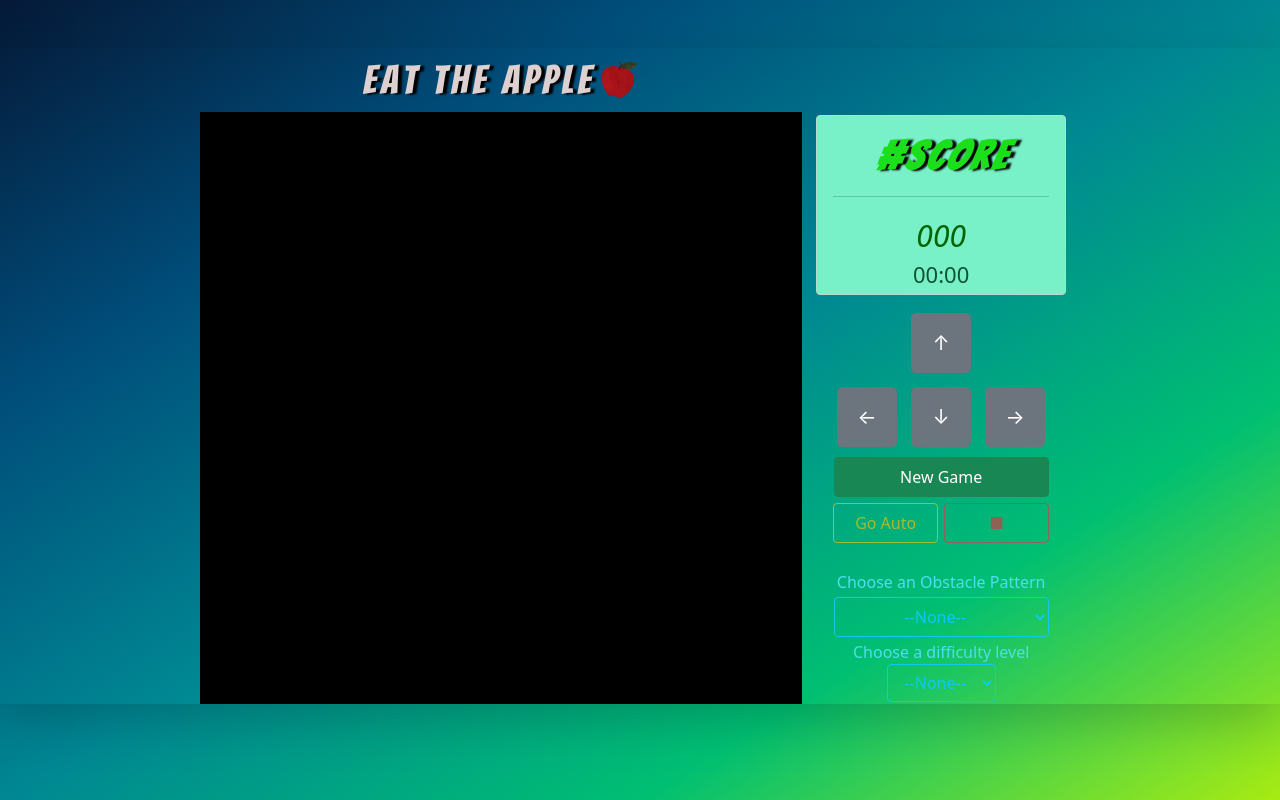
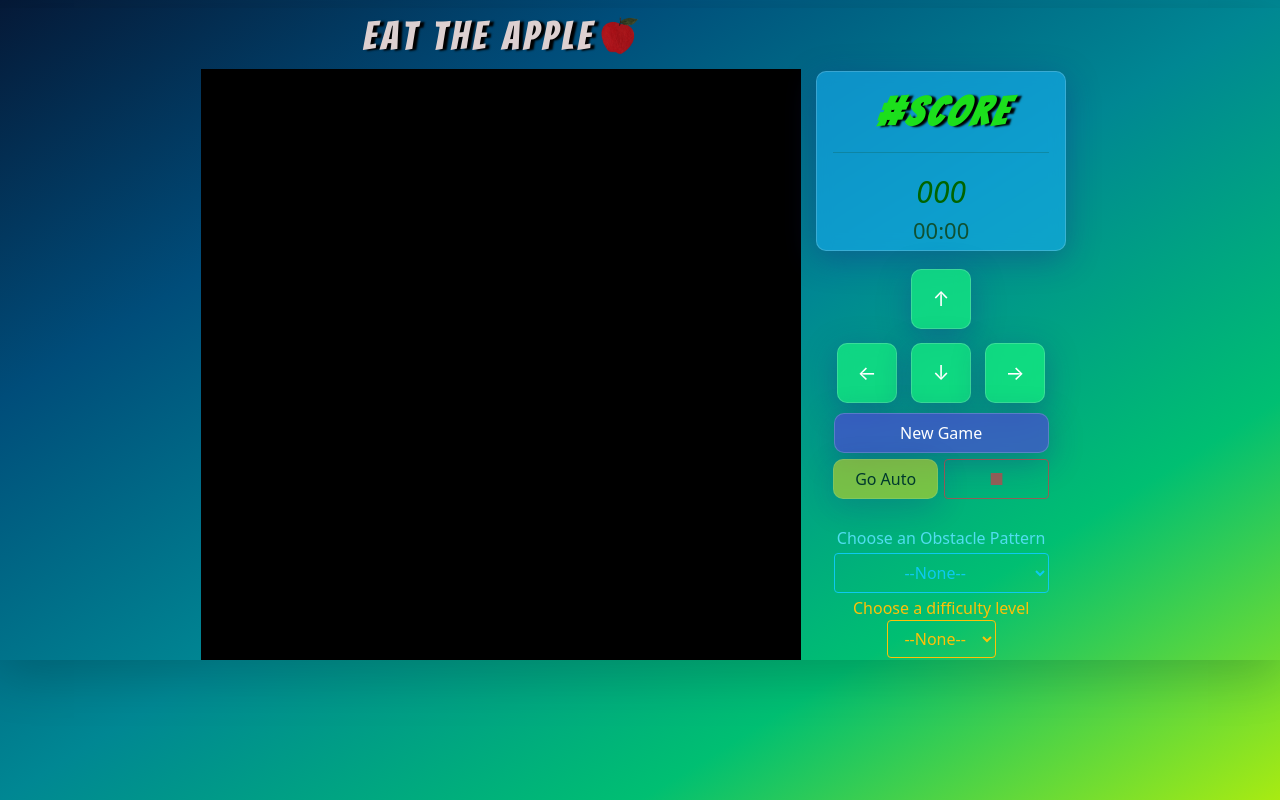
Before and after one commit to aromalsanthosh/Eat-The-Apple, a React (Create React App) app: page / in a window 1280 px wide. Built offline with nearby package versions, Linux system fonts and the light colour scheme.

Commit message:
Added Glasmorphism styles🍎

```diff
--- a/src/App.js
+++ b/src/App.js
@@ -17,11 +17,11 @@ import Obstacle from './SelectObstacle'
 function App() {
 
   return (
-    <div  className="pt-5 "id="app">
+    <div  className="pt-2 "id="app">
     <div className="h-75 contents mt-0 shadow-lg pb-">
     <table id='container'>
         <tr>
-          <h1 className="mt-2">Eat The Apple<span><img alt="apple" id="logo" src={logo} /></span></h1>
+          <h1 className="mt-1">Eat The Apple<span><img alt="apple" id="logo" src={logo} /></span></h1>
         </tr>
         <tr>
           <td id="col1">
--- a/src/Auto.js
+++ b/src/Auto.js
@@ -4,7 +4,7 @@ import {move} from './NavigationButtons'
 function Auto(){
      return(
          <span>
-             <button type="button" class="btn btn-outline-warning"  id="btn_Auto" onClick={()=> AutoManuel()} >Go Auto</button>
+             <button type="button" class="btn btn-warning"  id="btn_Auto" onClick={()=> AutoManuel()} >Go Auto</button>
          </span>
 
      );
--- a/src/GameMode.js
+++ b/src/GameMode.js
@@ -1,6 +1,7 @@
 
 import {GoAuto} from './Auto';
 import {move} from './NavigationButtons'
+import './index.css'
 
 var var_AppleColor;
 var previous_time_difference=0;
@@ -9,7 +10,7 @@ var time_difference;
 function BtnGameCtrl(){
      return(
          <div>
-             <button type="button" class="btn btn-success" id="btn_game" onClick={()=> Game()}>New Game</button>
+             <button type="button" class="new-game-button btn btn-dark" id="btn_game" onClick={()=> Game()}>New Game</button>
          </div>
 
      );
--- a/src/NavigationButtons.js
+++ b/src/NavigationButtons.js
@@ -1,4 +1,4 @@
-
+import './index.css'
 import {GenerateApple} from './GameMode'
 import  {EndGame} from './EndGame'
 
@@ -7,11 +7,11 @@ let move_complete_flag='completed';
 function NavButtons(){
     return(
         <div className='NavContainer'>
-            <button onClick={()=>move("up","manuel")} className="btn btn-secondary btn-lg">↑</button>
+            <button onClick={()=>move("up","manuel")} className="arrow-buttons btn btn-secondary btn-lg">↑</button>
             <br></br>
-            <button  onClick={()=>move("left","manuel")} className="btn btn-secondary btn-lg">←</button>
-            <button  onClick={()=>move("down","manuel")} className="btn btn-secondary btn-lg">↓</button>
-            <button  onClick={()=>move("right","manuel")} className="btn btn-secondary btn-lg">→</button>
+            <button  onClick={()=>move("left","manuel")} className="arrow-buttons btn btn-secondary btn-lg">←</button>
+            <button  onClick={()=>move("down","manuel")} className="arrow-buttons btn btn-secondary btn-lg">↓</button>
+            <button  onClick={()=>move("right","manuel")} className="arrow-buttons btn btn-secondary btn-lg">→</button>
 
         </div>
 
--- a/src/SelectObstacle.js
+++ b/src/SelectObstacle.js
@@ -1,4 +1,4 @@
-
+import './index.css'
 const obstacle_pattern1=["id10_09","id10_10","id10_11","id10_12","id11_09","id11_10","id11_11","id11_12","id01_01","id01_02","id01_03","id02_01","id03_01","id18_01","id19_01","id20_01","id20_02","id20_03","id20_18","id20_19","id20_20","id19_20","id18_20","id03_20","id02_20","id01_20","id01_18","id01_19"];
 const obstacle_pattern2=["id10_10","id10_11","id11_10","id11_11","id01_10","id01_11","id01_04","id01_05","id01_16","id01_17","id20_10","id20_11","id20_04","id20_05","id20_16","id20_17","id04_01","id05_01","id10_01","id11_01","id16_01","id17_01","id04_20","id05_20","id10_20","id11_20","id16_20","id17_20"];
 const obstacle_pattern3=["id10_10","id10_11","id11_10","id11_11","id10_03","id10_04","id10_05","id10_06","id10_07","id11_03","id11_04","id11_05","id11_06","id11_07","id10_14","id10_15","id10_16","id10_17","id10_18","id11_14","id11_15","id11_16","id11_17","id11_18","id03_10","id04_10","id05_10","id06_10","id07_10","id03_11","id04_11","id05_11","id06_11","id07_11","id14_10","id15_10","id16_10","id17_10","id18_10","id14_11","id15_11","id16_11","id17_11","id18_11","id03_03","id03_04","id04_03","id04_04","id03_17","id03_18","id04_17","id04_18","id17_03","id17_04","id18_03","id18_04","id17_17","id17_18","id18_17","id18_18"];
@@ -23,8 +23,8 @@ function Obstacle(){
                 <option className="btn-outline-secondary" value="Pattern4">Pattern 4</option>
                 <option className="btn-outline-secondary" value="Pattern5">Pattern 5</option>
             </select>
-            <label for="difficulty" className="Obstacle_lbl">Choose a difficulty level</label>
-            <select id="selectedDifficulty" className="btn btn-outline-info btn-rounded waves-effect" onChange={()=>changeDifficulty(document.getElementById("selectedDifficulty").value)}>
+            <label for="difficulty" className="Obstacle_lbl text-warning">Choose a difficulty level</label>
+            <select id="selectedDifficulty" className="btn btn-outline-warning btn-rounded waves-effect" onChange={()=>changeDifficulty(document.getElementById("selectedDifficulty").value)}>
                 <option className="btn btn-outline-secondary btn-rounded waves-effect" value="None">--None--</option>
                 <option className="btn-outline-secondary" value="Easy">Easy</option>
                 <option className="btn-outline-secondary" value="Medium">Medium</option>
--- a/src/index.css
+++ b/src/index.css
@@ -19,7 +19,7 @@ h1{
   width: 30px;
   border:3px solid rgb(0, 0, 0);
   /*border-radius: 50%;*/
-  background-color: rgb(0, 0, 0);
+  background-color: rgb(0, 0, 0) !important;
   margin-bottom:-6.5px;
   /*margin-top:-4px;*/
 }
@@ -40,7 +40,7 @@ h1{
   height: 30px;
   width: 30px;
   border:3px solid rgb(255, 255, 255);
-  background-color: rgb(14, 93, 20);
+  background-color: rgb(14, 93, 20) ;
   margin-bottom:-6.5px;
   /*margin-top:-4px;*/
   border-radius: 50%;
@@ -84,8 +84,8 @@ h1{
   width: 564px;
   max-height: 590px;
   text-align: center;
+  /* background-color: rgb(0, 0, 0); */
 
-  background-color: rgb(0, 0, 0);
 
 }
 #col2{
@@ -117,8 +117,30 @@ h1{
   height: 40px;
   margin: 3px;
   font-size: auto;
+  background: rgba( 230, 219, 19, 0.8 ) !important;
+  box-shadow: 0 8px 32px 0 rgba( 31, 38, 135, 0.37 ) !important;
+  backdrop-filter: blur( 4px ) !important;
+  -webkit-backdrop-filter: blur( 4px ) !important;
+  border-radius: 10px !important;
+  border: 1px solid rgba( 255, 255, 255, 0.18 ) !important;
 
 }
+
+#btn_Auto:hover{
+  width: 105px;
+  height: 40px;
+  margin: 3px;
+  font-size: auto;
+  background: rgba(255, 242, 4, 0.8) !important;
+  box-shadow: 0 8px 32px 0 rgba( 31, 38, 135, 0.37 ) !important;
+  backdrop-filter: blur( 4px ) !important;
+  -webkit-backdrop-filter: blur( 4px ) !important;
+  border-radius: 10px !important;
+  border: 1px solid rgba( 255, 255, 255, 0.18 ) !important;
+
+}
+
+
 #btn_Stop{
   width: 105px;
   height: 40px;
@@ -176,7 +198,12 @@ h1{
 }*/
 
 #score_bord{
-  background-color: rgb(120, 240, 200);
+  background: rgba( 22, 173, 243, 0.6 );
+  box-shadow: 0 8px 32px 0 rgba( 31, 38, 135, 0.37 );
+  backdrop-filter: blur( 7.5px );
+  -webkit-backdrop-filter: blur( 7.5px );
+  border-radius: 10px;
+  border: 1px solid rgba( 255, 255, 255, 0.18 );
   display: block;
 
 }
@@ -187,5 +214,44 @@ h1{
 
 #timer{
   font-size: 22px;
+}
 
+.arrow-buttons{
+  background: rgba( 22, 243, 129, 0.7 ) !important;
+  box-shadow: 0 8px 32px 0 rgba( 31, 38, 135, 0.37 )!important;
+  backdrop-filter: blur( 7.5px ) !important;
+  -webkit-backdrop-filter: blur( 7.5px ) !important;
+  border-radius: 10px !important;
+  border: 1px solid rgba( 255, 255, 255, 0.18 ) !important;
 }
+
+.arrow-buttons:hover{
+  background: rgba( 0, 255, 123, 1 ) !important;
+  box-shadow: 0 8px 32px 0 rgba( 31, 38, 135, 0.37 ) !important;
+  backdrop-filter: blur( 4px ) !important;
+  -webkit-backdrop-filter: blur( 4px ) !important;
+  border-radius: 10px;
+  border: 1px solid rgba( 255, 255, 255, 0.18 ) !important;
+}
+
+.btn-dark{
+  background: rgba( 75, 73, 213, 0.7 ) !important;
+  box-shadow: 0 8px 32px 0 rgba( 31, 38, 135, 0.37 )!important;
+  backdrop-filter: blur( 4px )!important;
+  -webkit-backdrop-filter: blur( 4px ) !important;
+  border-radius: 10px !important;
+  border: 1px solid rgba( 255, 255, 255, 0.18 ) !important;
+}
+
+.btn-dark:hover{
+  background: rgba(39, 36, 240, 0.7) !important;
+  box-shadow: 0 8px 32px 0 rgba( 31, 38, 135, 0.37 )!important;
+  backdrop-filter: blur( 4px )!important;
+  -webkit-backdrop-filter: blur( 4px ) !important;
+  border-radius: 10px !important;
+  border: 1px solid rgba( 255, 255, 255, 0.18 ) !important;
+}
+
+#grid_el{
+  background-color: black;
+}
```
